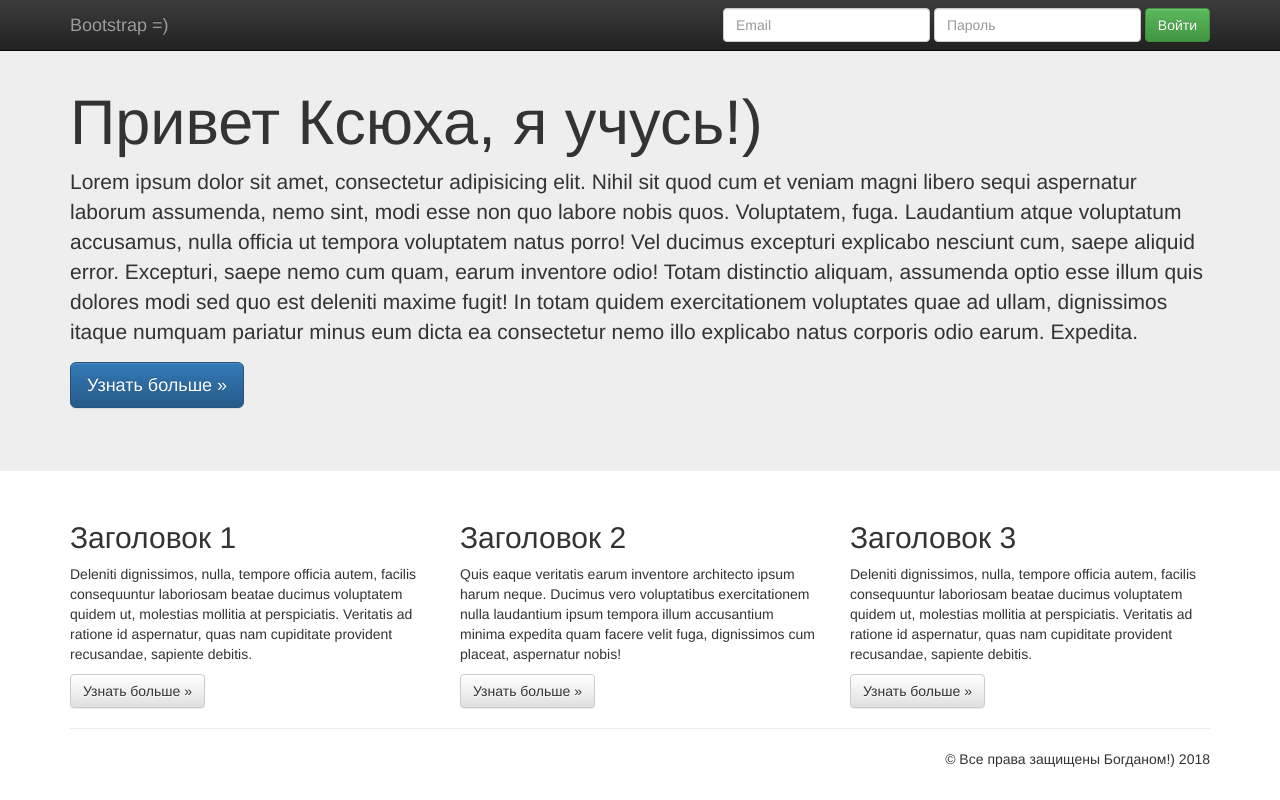
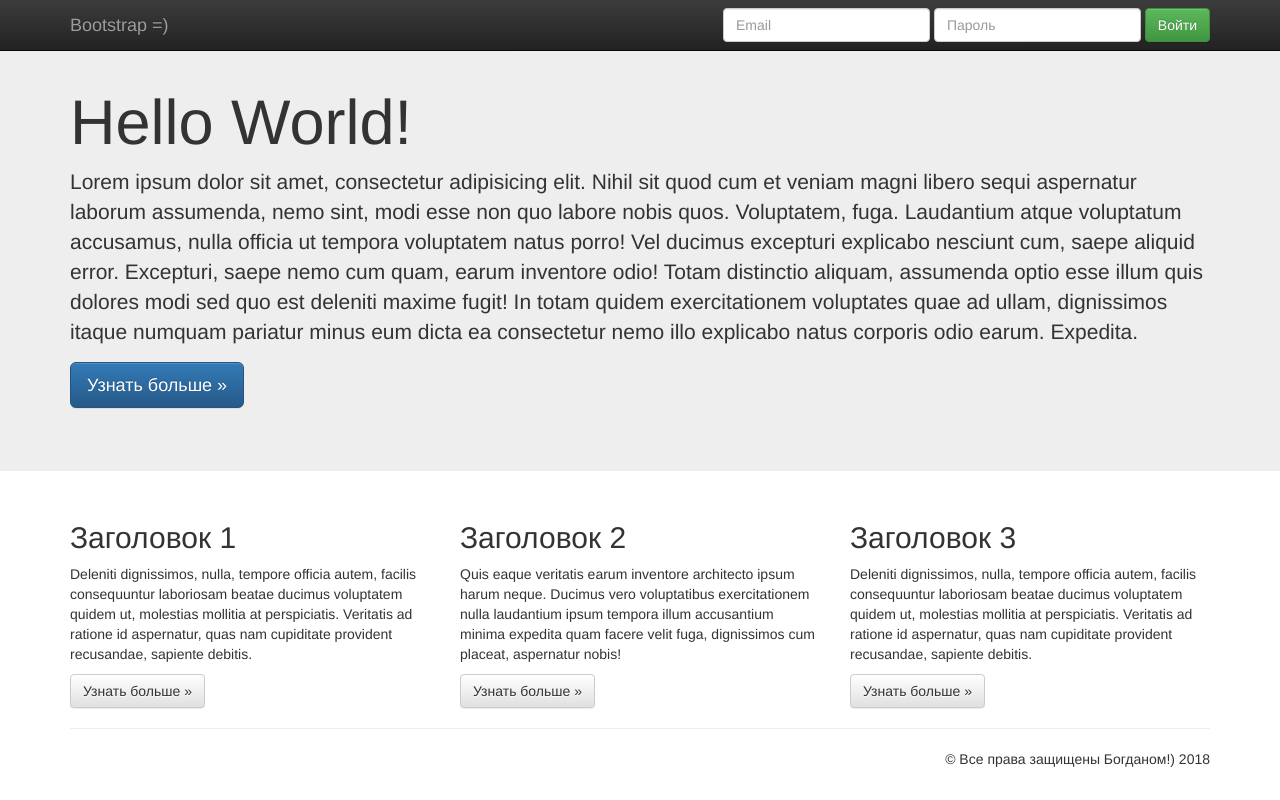
Before and after one commit to Bogdan-Pohilko/bootstrap, a plain HTML site: page index.html in a window 1280 px wide. Drawn offline with nearby package versions, Linux system fonts and the light colour scheme.

Commit message:
rename h1
for worck

```diff
--- a/index.html
+++ b/index.html
@@ -40,7 +40,7 @@
 </div>
 <div class="jumbotron">
 	<div class="container">
-		<h1>Привет Ксюха, я учусь!)</h1>
+		<h1>Hello World!</h1>
 		<p>Lorem ipsum dolor sit amet, consectetur adipisicing elit. Nihil sit quod cum et veniam magni libero sequi aspernatur laborum assumenda, nemo sint, modi esse non quo labore nobis quos. Voluptatem, fuga. Laudantium atque voluptatum accusamus, nulla officia ut tempora voluptatem natus porro! Vel ducimus excepturi explicabo nesciunt cum, saepe aliquid error. Excepturi, saepe nemo cum quam, earum inventore odio! Totam distinctio aliquam, assumenda optio esse illum quis dolores modi sed quo est deleniti maxime fugit! In totam quidem exercitationem voluptates quae ad ullam, dignissimos itaque numquam pariatur minus eum dicta ea consectetur nemo illo explicabo natus corporis odio earum. Expedita.</p>
 		<p><a href="#" class="btn btn-primary btn-lg">Узнать больше &raquo;</a></p>
 	</div>
```
